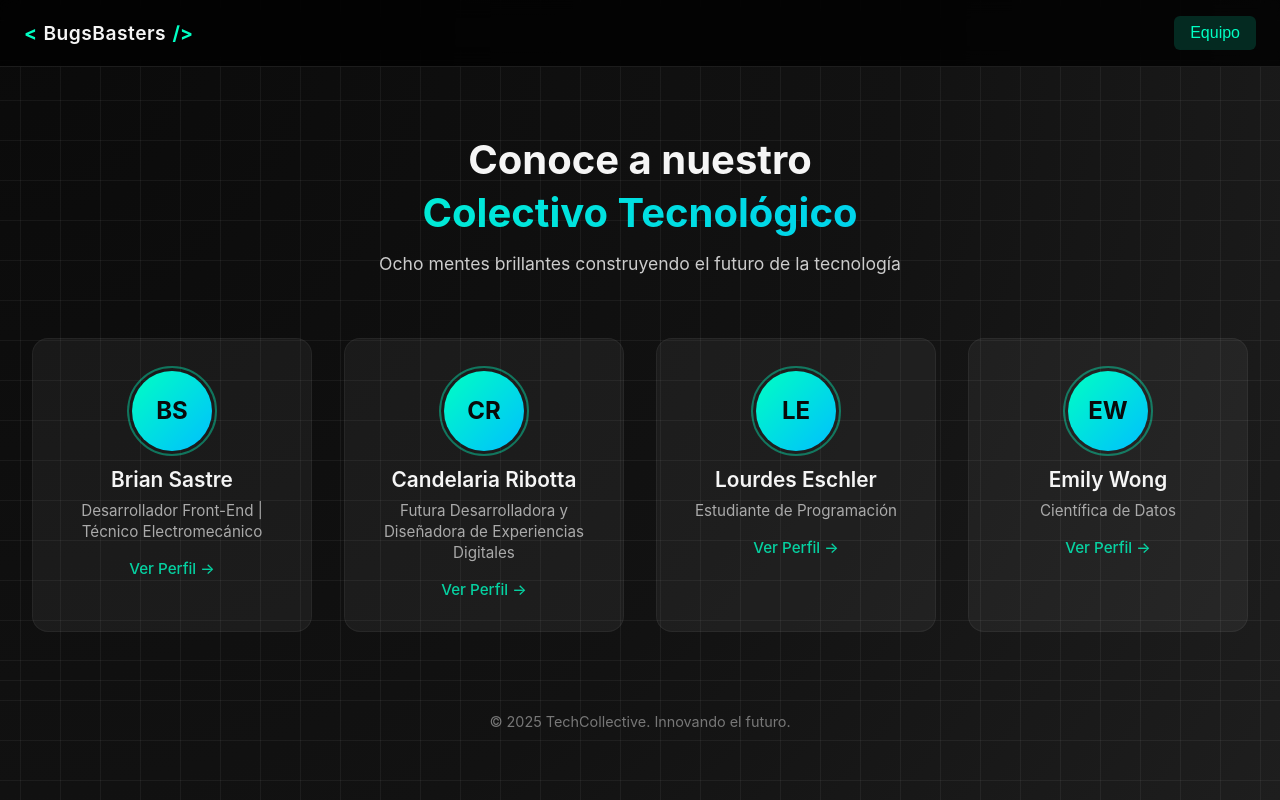
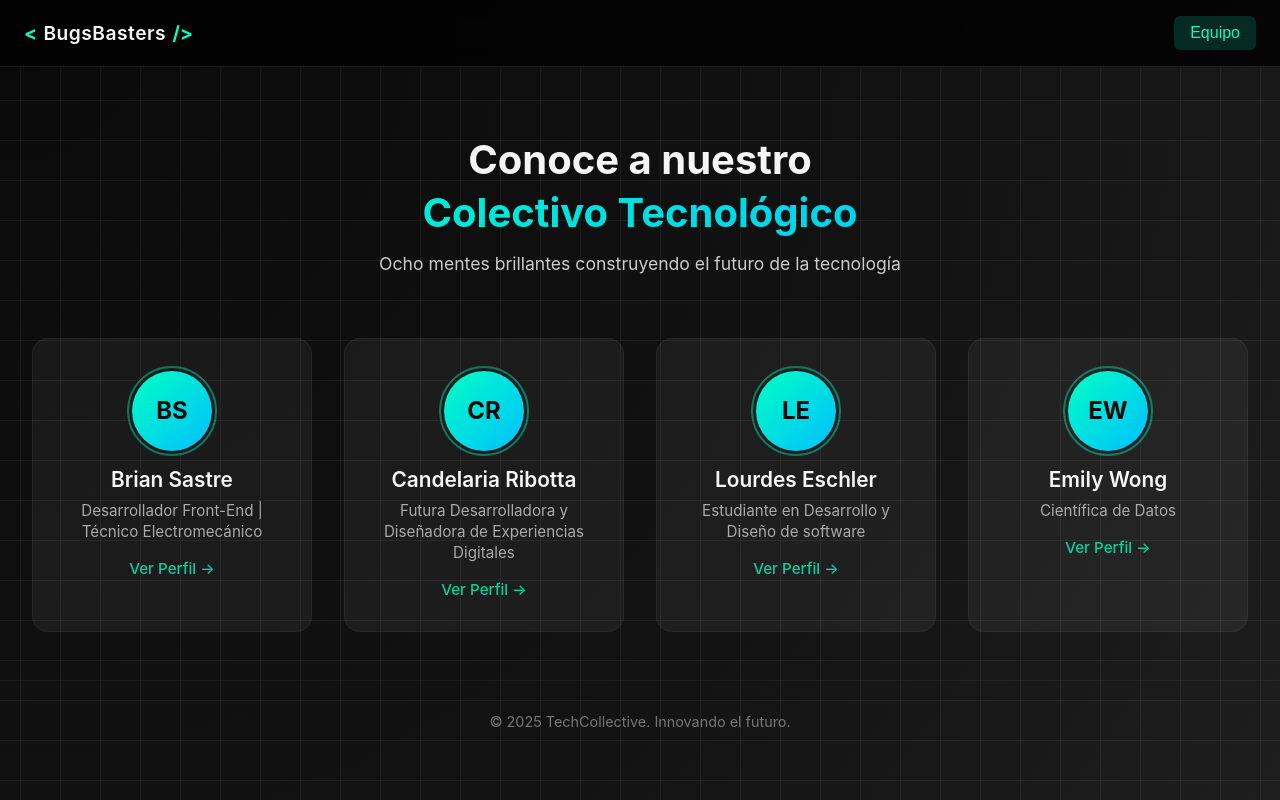
Before and after one commit to briansastre-ops/BugsBaster-sc-portfolio, a Vue app: page / in a window 1280 px wide. Built offline with nearby package versions, Linux system fonts and the light colour scheme.

Commit message:
Update App.vue

```diff
--- a/src/App.vue
+++ b/src/App.vue
@@ -231,7 +231,7 @@ const teamMembers = ref([
     name: 'Lourdes Eschler',
     initials: 'LE',
     age: 19,
-    role:'Estudiante de Programación',
+    role:'Estudiante en Desarrollo y Diseño de software',
     location: 'San Rafael, Mendoza, Argentina',
     bio: 'Soy estudiante de Programación en la Universidad Tecnológica Nacional(UTN), con entusiasmo por la tecnología y el desarrollo de software. Me interesa especialmente el desarrollo web y el diseño del mismo. Recientemente descubrí mi pasión por combinar la creatividad con la tecnología. Me interesa especialmente el desarrollo de videojuegos, el diseño visual y explorar cómo el arte puede enriquecer el mundo del software. ',
     studies: [
```
